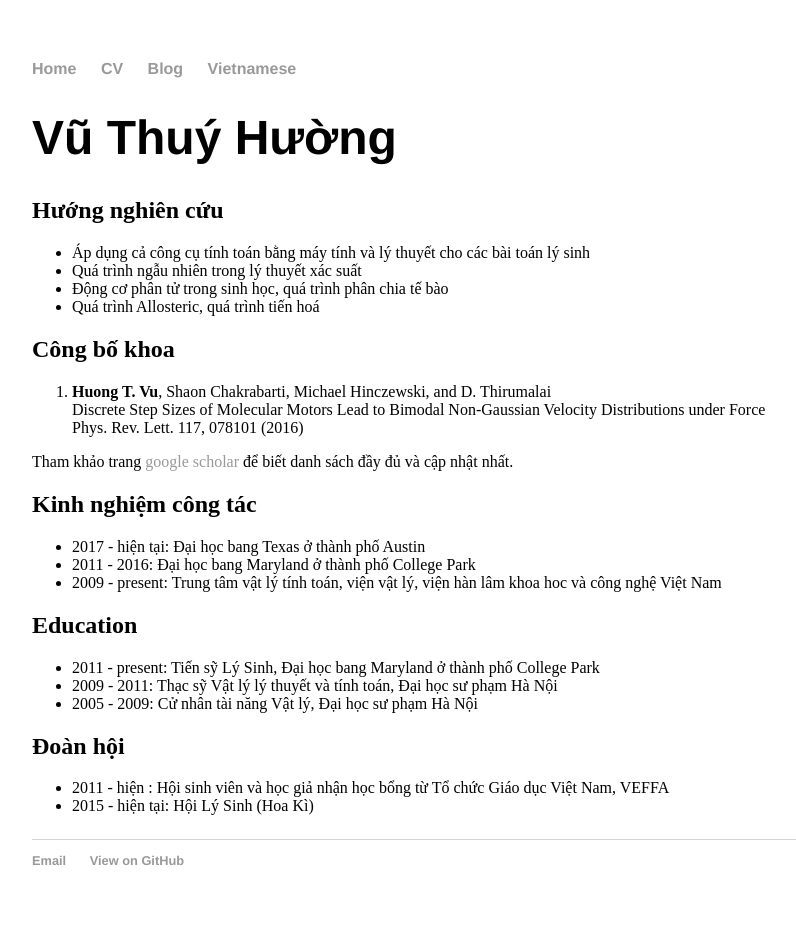
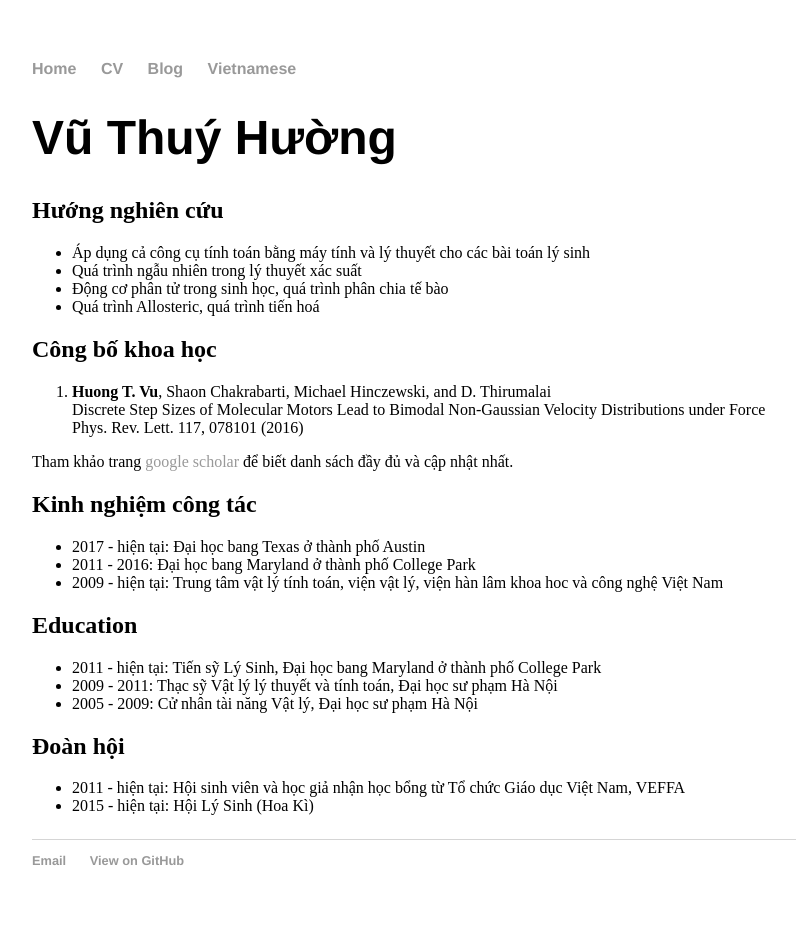
Before and after one commit to huongtvu/meoy9.github.io, a Jekyll site: the page built from vietnamese/index.html, in a window 1280 px wide. Shown: the whole page, without its empty margins (160-956 px from the left). Built offline with Jekyll 4.4.1, drawn with Linux system fonts in a browser that asks for light colours.

Commit message:
Update index.html

```diff
--- a/vietnamese/index.html
+++ b/vietnamese/index.html
@@ -11,7 +11,7 @@ title: Huong Vu's
 		<li> Động cơ phân tử trong sinh học, quá trình phân chia tế bào</li>
 		<li> Quá trình Allosteric, quá trình tiến hoá </li>
 	</ul>
-	<h2> Công bố khoa </h2>
+	<h2> Công bố khoa học   </h2>
 <ol>
 		<li> <strong>Huong T. Vu</strong>, Shaon Chakrabarti, Michael Hinczewski, and D. Thirumalai </li>
 			Discrete Step Sizes of Molecular Motors Lead to Bimodal Non-Gaussian Velocity Distributions under Force  <br />
@@ -22,17 +22,17 @@ Tham khảo trang <a href="https://scholar.google.com/citations?user=k4wKV4UAAAA
 	<ul>
 		<li> 2017 - hiện tại: Đại học bang Texas ở thành phố Austin </li>
 		<li> 2011 - 2016: Đại học bang Maryland ở thành phố College Park<!--, <a href="https://sites.cns.utexas.edu/thirumalai">Prof. Thirumalai's lab</a> --></li>
-		<li> 2009 - present: Trung tâm vật lý tính toán, viện vật lý, viện hàn lâm khoa hoc và công nghệ Việt Nam </li>
+		<li> 2009 - hiện tại: Trung tâm vật lý tính toán, viện vật lý, viện hàn lâm khoa hoc và công nghệ Việt Nam </li>
 	</ul>
 	<h2> Education </h2>
 	<ul>
-		<li> 2011 - present: Tiến sỹ Lý Sinh, Đại học bang Maryland ở thành phố College Park<!--, <a href="https://sites.cns.utexas.edu/thirumalai">Prof. Thirumalai's lab</a> --></li>
+		<li> 2011 - hiện tại: Tiến sỹ Lý Sinh, Đại học bang Maryland ở thành phố College Park<!--, <a href="https://sites.cns.utexas.edu/thirumalai">Prof. Thirumalai's lab</a> --></li>
 		<li> 2009 - 2011: Thạc sỹ Vật lý lý thuyết và tính toán, Đại học sư phạm Hà Nội </li>
 		<li> 2005 - 2009: Cử nhân tài năng Vật lý, Đại học sư phạm Hà Nội </li>
 	</ul>
 	<h2> Đoàn hội  </h2>
 	<ul>
-		<li> 2011 - hiện : Hội sinh viên và học giả nhận học bổng từ Tổ chức Giáo dục Việt Nam, VEFFA</li>
+		<li> 2011 - hiện tại: Hội sinh viên và học giả nhận học bổng từ Tổ chức Giáo dục Việt Nam, VEFFA</li>
 		<li> 2015 - hiện tại: Hội Lý Sinh (Hoa Kì) </li>
 	</ul>
 
```
